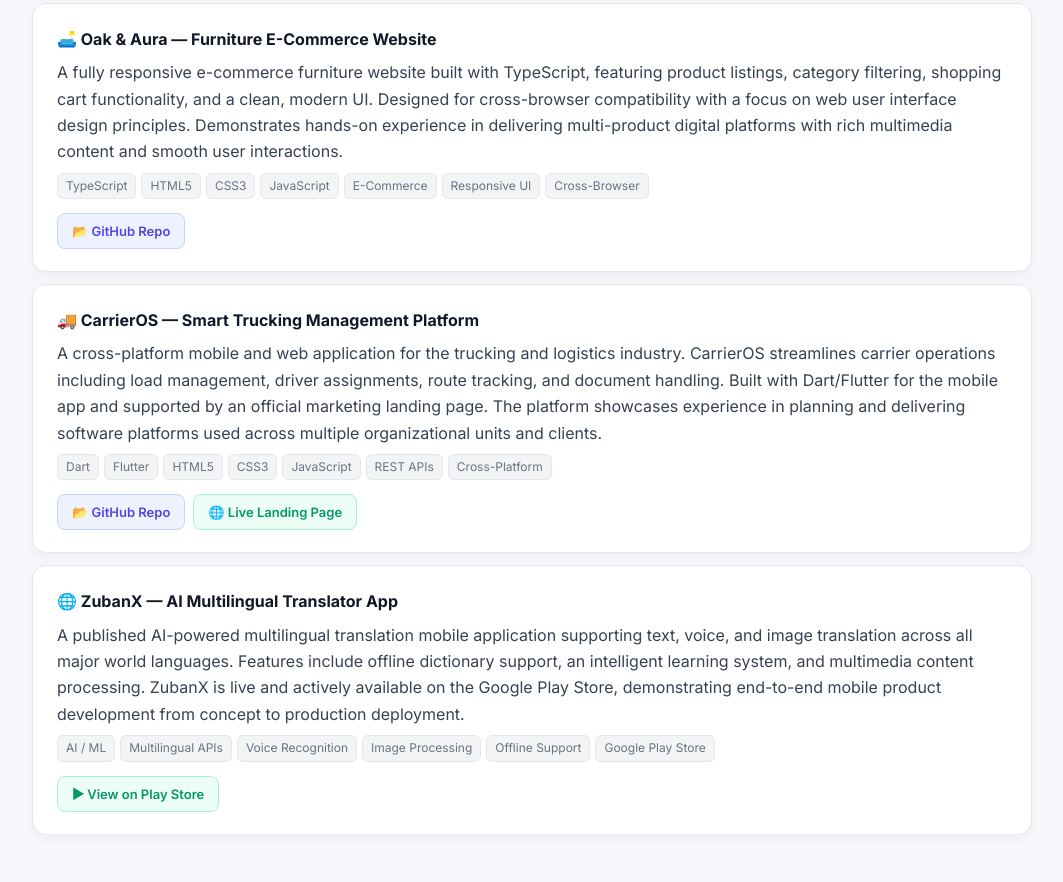
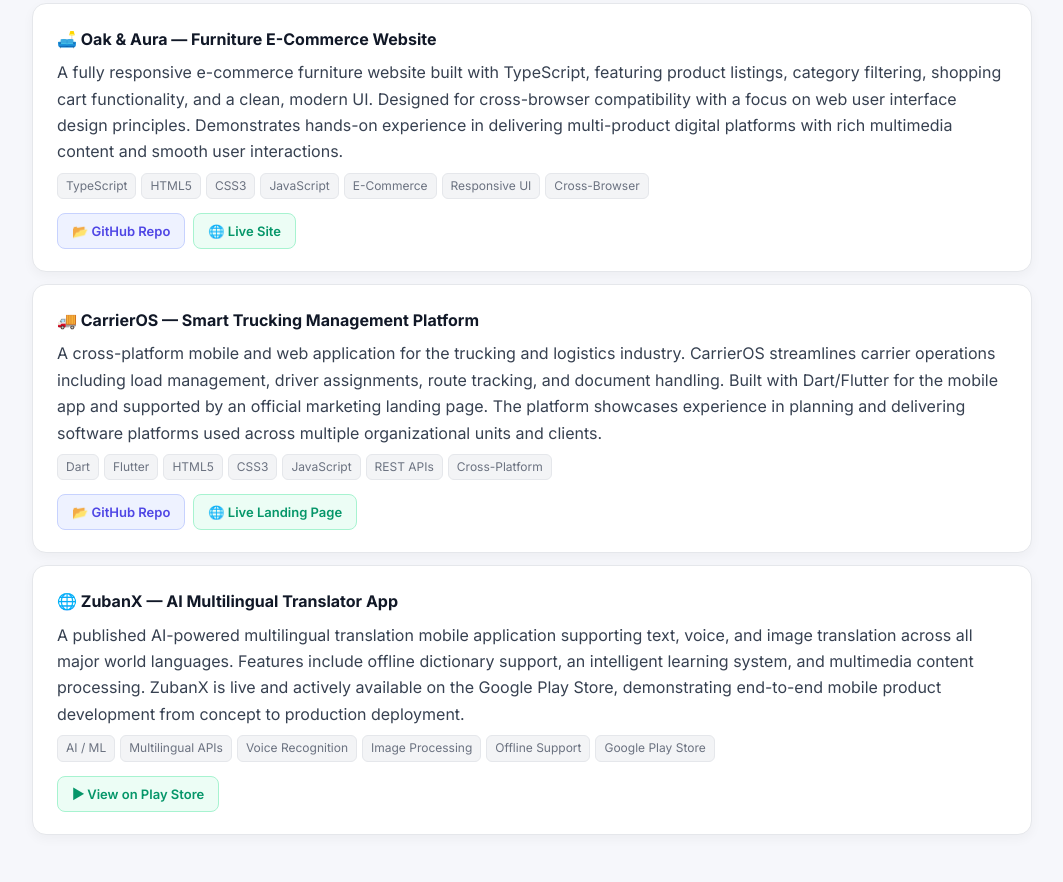
Before and after one commit to syeda-fatimaah/portfolio, a plain HTML site: page index.html in a window 1280 px wide. Shown: the part 1649-2531 px from the top of the page, without its empty margins (108-1171 px from the left). Drawn offline with Linux system fonts and the light colour scheme.

Commit message:
Add Oak and Aura live page link

```diff
--- a/index.html
+++ b/index.html
@@ -348,6 +348,7 @@
       </div>
       <div class="link-row">
         <a href="https://github.com/syeda-fatimaah/oak-and-aura" target="_blank" rel="noopener noreferrer" class="btn-link">📂 GitHub Repo</a>
+        <a href="https://syeda-fatimaah.github.io/oak-and-aura/#/" target="_blank" rel="noopener noreferrer" class="btn-link green">🌐 Live Site</a>
       </div>
     </div>
 
```
